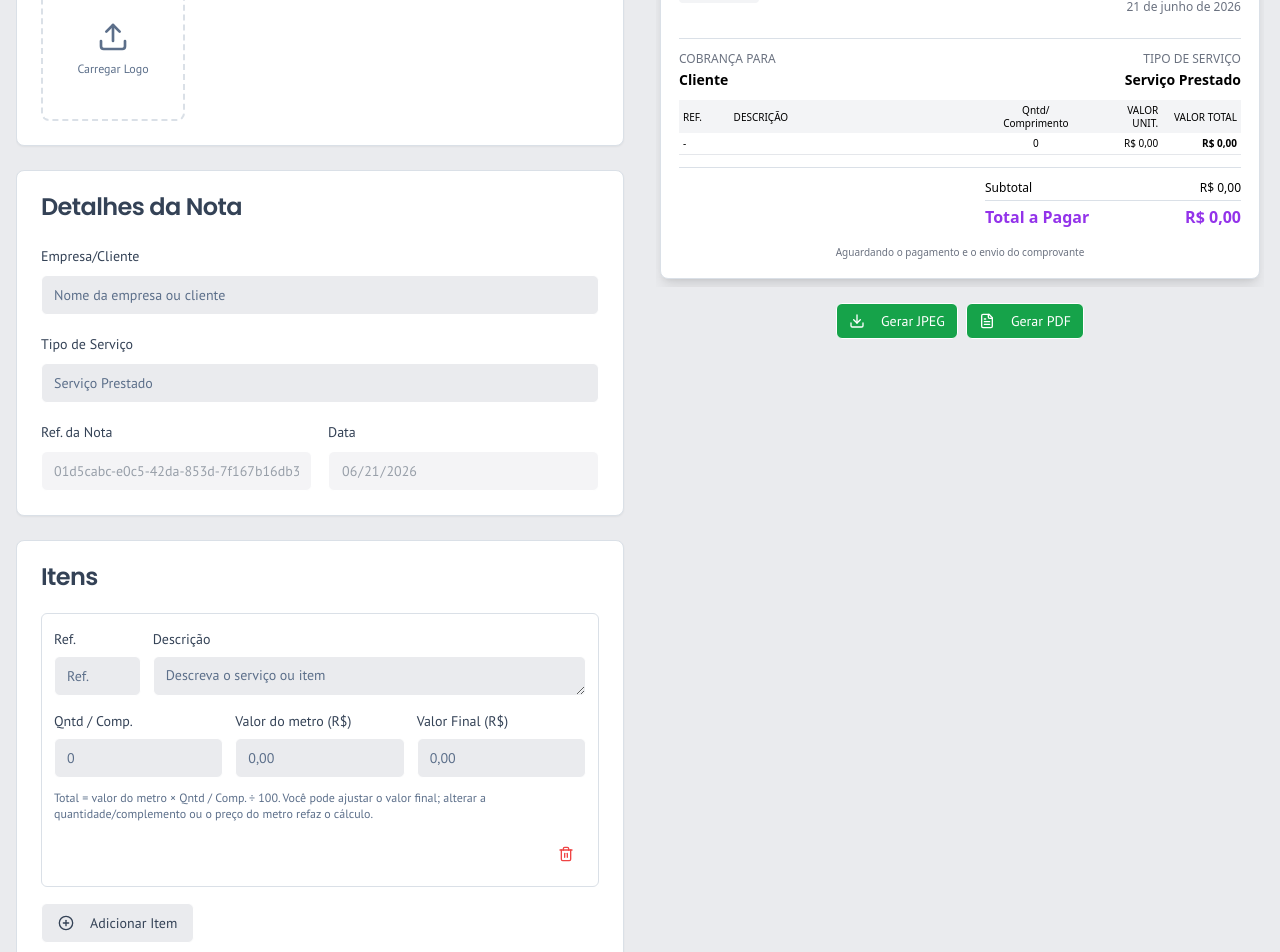
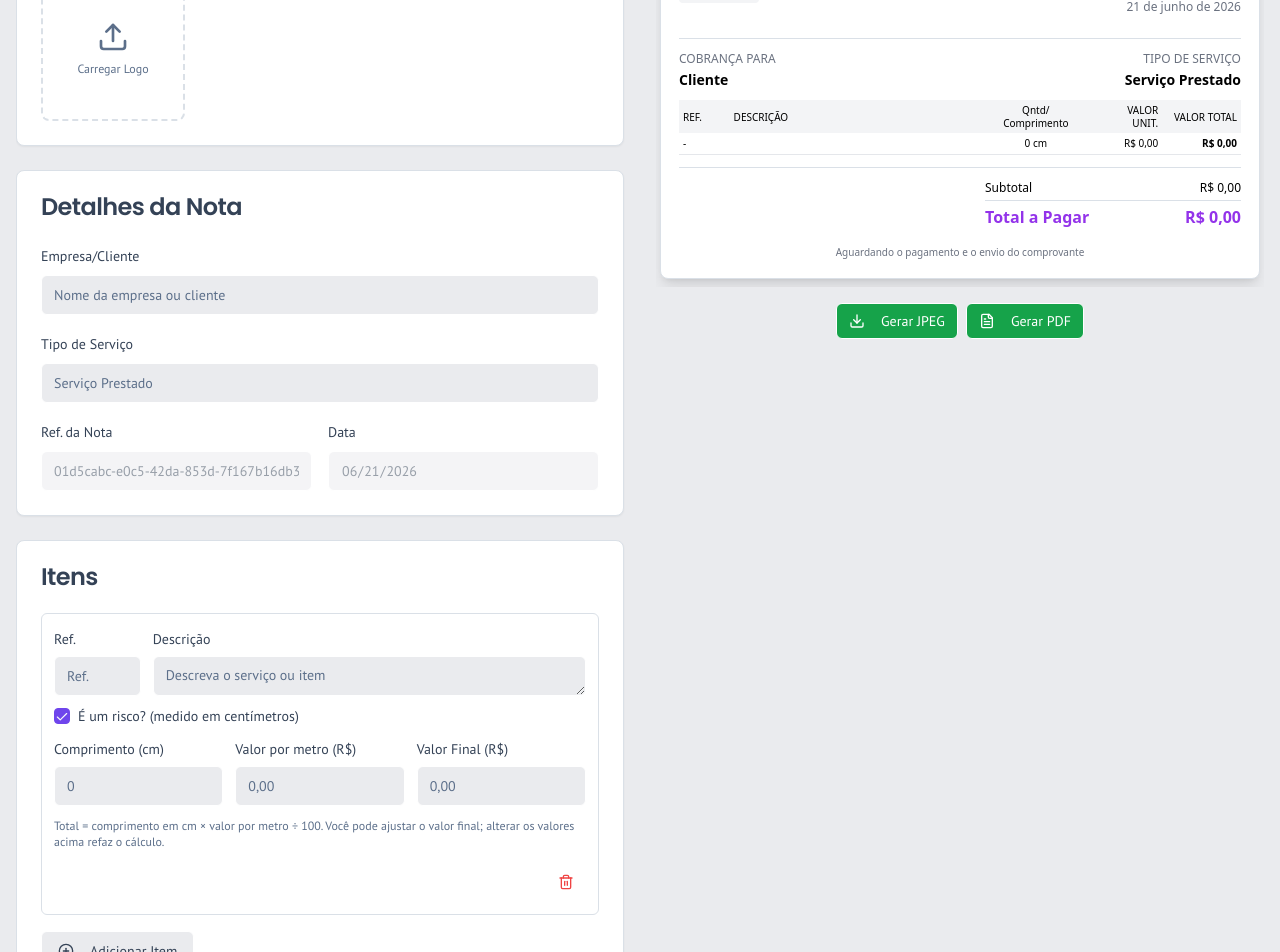
Before and after one commit to AlanRMA/studio-rj, a Next.js app in the folder frontend/: page / in a window 1280 px wide. Shown: the part 240-1192 px from the top of the page. Built offline with nearby package versions, Linux system fonts and the light colour scheme.

Commit message:
Support quantity and risk item calculations

```diff
--- a/frontend/src/app/page.tsx
+++ b/frontend/src/app/page.tsx
@@ -18,7 +18,7 @@ import { useLocalStorage } from '@/hooks/use-local-storage';
 import { useToast } from '@/hooks/use-toast';
 import { DEFAULT_SAVE_FORMAT, LEGACY_PLACEHOLDER_VALUES, STORAGE_KEYS } from '@/lib/constants';
 import { generateId } from '@/lib/utils';
-import { calculateMeterTotal } from '@/lib/meter-total';
+import { calculateItemTotal } from '@/lib/meter-total';
 import {
   captureInvoiceImage,
   downloadDataUrl,
@@ -80,11 +80,15 @@ function migrateInvoice(invoice: Invoice): Invoice {
     clientName: [clearLegacyPlaceholder(invoice.companyName ?? ''), clearLegacyPlaceholder(invoice.clientName ?? '')].filter((value, index, values) => value && values.indexOf(value) === index).join(' / '),
     companyName: '',
     service: clearLegacyPlaceholder(invoice.service ?? ''),
-    items: invoice.items.map((item) => ({
-      ...item,
-      isRisk: true,
-      total: item.total ?? calculateMeterTotal(item.quantity, item.unitPrice),
-    })),
+    items: invoice.items.map((item) => {
+      const isRisk = item.isRisk ?? true;
+
+      return {
+        ...item,
+        isRisk,
+        total: item.total ?? calculateItemTotal(item.quantity, item.unitPrice, isRisk),
+      };
+    }),
   };
 }
 
--- a/frontend/src/components/invoice-editor.tsx
+++ b/frontend/src/components/invoice-editor.tsx
@@ -16,9 +16,10 @@ import { LEGACY_PLACEHOLDER_VALUES } from '@/lib/constants';
 import { Form, FormControl, FormField, FormItem, FormLabel, FormMessage, FormDescription } from '@/components/ui/form';
 import { Input } from '@/components/ui/input';
 import { Textarea } from '@/components/ui/textarea';
-import { calculateMeterTotal } from '@/lib/meter-total';
+import { calculateItemTotal } from '@/lib/meter-total';
 import { Button } from '@/components/ui/button';
 import { Card, CardContent, CardHeader, CardTitle } from '@/components/ui/card';
+import { Checkbox } from '@/components/ui/checkbox';
 
 export interface InvoiceEditorHandle {
   validateForSave: () => Promise<
@@ -46,6 +47,7 @@ export const InvoiceEditor = forwardRef<InvoiceEditorHandle, InvoiceEditorProps>
     control: form.control,
     name: 'items',
   });
+  const watchedItems = form.watch('items');
 
   useImperativeHandle(ref, () => ({
     validateForSave: async () => {
@@ -65,7 +67,11 @@ export const InvoiceEditor = forwardRef<InvoiceEditorHandle, InvoiceEditorProps>
         const itemIndex = parseInt(name.split('.')[1], 10);
         if (!isNaN(itemIndex)) {
           const item = form.getValues(`items.${itemIndex}`);
-          form.setValue(`items.${itemIndex}.total`, calculateMeterTotal(item.quantity, item.unitPrice), { shouldDirty: true, shouldValidate: true });
+          form.setValue(
+            `items.${itemIndex}.total`,
+            calculateItemTotal(item.quantity, item.unitPrice, item.isRisk),
+            { shouldDirty: true, shouldValidate: true }
+          );
         }
       }
 
@@ -199,13 +205,33 @@ export const InvoiceEditor = forwardRef<InvoiceEditorHandle, InvoiceEditorProps>
                   />
                 </div>
 
+                <FormField
+                  control={form.control}
+                  name={`items.${index}.isRisk`}
+                  render={({ field: riskField }) => (
+                    <FormItem className="flex flex-row items-center space-x-2 space-y-0">
+                      <FormControl>
+                        <Checkbox
+                          checked={riskField.value}
+                          onCheckedChange={(checked) => riskField.onChange(checked === true)}
+                        />
+                      </FormControl>
+                      <FormLabel className="font-normal cursor-pointer">
+                        É um risco? (medido em centímetros)
+                      </FormLabel>
+                    </FormItem>
+                  )}
+                />
+
                 <div className="grid grid-cols-1 sm:grid-cols-3 gap-3">
                   <FormField
                     name={`items.${index}.quantity`}
                     control={form.control}
                     render={({ field: qtyField }) => (
                       <FormItem className="space-y-1.5">
-                        <FormLabel className={index !== 0 ? 'sr-only' : ''}>Qntd / Comp.</FormLabel>
+                        <FormLabel>
+                          {watchedItems[index]?.isRisk ? 'Comprimento (cm)' : 'Quantidade'}
+                        </FormLabel>
                         <FormControl>
                           <ClearOnFocusFloatInput
                             value={qtyField.value ?? 0}
@@ -221,7 +247,9 @@ export const InvoiceEditor = forwardRef<InvoiceEditorHandle, InvoiceEditorProps>
                     control={form.control}
                     render={({ field: priceField }) => (
                       <FormItem className="space-y-1.5">
-                        <FormLabel>Valor do metro (R$)</FormLabel>
+                        <FormLabel>
+                          {watchedItems[index]?.isRisk ? 'Valor por metro (R$)' : 'Valor unitário (R$)'}
+                        </FormLabel>
                         <FormControl>
                           <ClearOnFocusFloatInput value={priceField.value ?? 0} onChange={priceField.onChange} placeholder="0,00" />
                         </FormControl>
@@ -246,7 +274,12 @@ export const InvoiceEditor = forwardRef<InvoiceEditorHandle, InvoiceEditorProps>
                   />
                 </div>
 
-                <p className="text-xs text-muted-foreground">Total = valor do metro × Qntd / Comp. ÷ 100. Você pode ajustar o valor final; alterar a quantidade/complemento ou o preço do metro refaz o cálculo.</p>
+                <p className="text-xs text-muted-foreground">
+                  {watchedItems[index]?.isRisk
+                    ? 'Total = comprimento em cm × valor por metro ÷ 100.'
+                    : 'Total = quantidade × valor unitário.'}{' '}
+                  Você pode ajustar o valor final; alterar os valores acima refaz o cálculo.
+                </p>
                 <div className="flex justify-end">
                   <Button
                     type="button"
--- a/frontend/src/components/invoice-preview.tsx
+++ b/frontend/src/components/invoice-preview.tsx
@@ -19,8 +19,10 @@ export const InvoicePreview = forwardRef<HTMLDivElement, InvoicePreviewProps>(({
   const adjustment = invoice.adjustment || 0;
   const total = subtotal + deliveryFee + adjustment;
 
-  const formatQuantity = (quantity: number) =>
-    new Intl.NumberFormat('pt-BR', { maximumFractionDigits: 2 }).format(quantity || 0);
+  const formatQuantity = (item: Invoice['items'][number]) => {
+    const quantity = new Intl.NumberFormat('pt-BR', { maximumFractionDigits: 2 }).format(item.quantity || 0);
+    return item.isRisk ? `${quantity} cm` : quantity;
+  };
 
   const formatDate = (dateString: string) => {
     try {
@@ -107,7 +109,7 @@ export const InvoicePreview = forwardRef<HTMLDivElement, InvoicePreviewProps>(({
                       {item.description}
                     </td>
                     <td className="py-1 px-1 text-[10px] leading-tight text-center align-top whitespace-nowrap">
-                      {formatQuantity(item.quantity)}
+                      {formatQuantity(item)}
                     </td>
                     <td className="py-1 px-1 text-[10px] leading-tight text-right align-top whitespace-nowrap">
                       {formatCurrency(item.unitPrice || 0)}
--- a/frontend/src/lib/invoice-validation.ts
+++ b/frontend/src/lib/invoice-validation.ts
@@ -12,7 +12,7 @@ export function formatInvoiceValidationError(error: ZodError): string {
         const labels: Record<string, string> = {
           description: 'Descrição',
           quantity: 'Quantidade',
-          unitPrice: 'Valor do metro',
+          unitPrice: 'Valor unitário',
           total: 'Valor final',
         };
         return `Linha ${line} — ${labels[field] ?? field}: ${issue.message}`;
--- a/frontend/src/lib/meter-total.ts
+++ b/frontend/src/lib/meter-total.ts
@@ -1,4 +1,7 @@
-/** Converte centímetros em metros e arredonda o preço para centavos. */
-export function calculateMeterTotal(centimeters: number, pricePerMeter: number): number {
-  return Math.round(((centimeters || 0) * (pricePerMeter || 0) / 100 + Number.EPSILON) * 100) / 100;
+/** Calcula o total por comprimento (cm) ou por quantidade e arredonda para centavos. */
+export function calculateItemTotal(amount: number, unitPrice: number, isRisk: boolean): number {
+  const multiplier = isRisk ? 1 / 100 : 1;
+  const total = (amount || 0) * (unitPrice || 0) * multiplier;
+
+  return Math.round((total + Number.EPSILON) * 100) / 100;
 }
```
